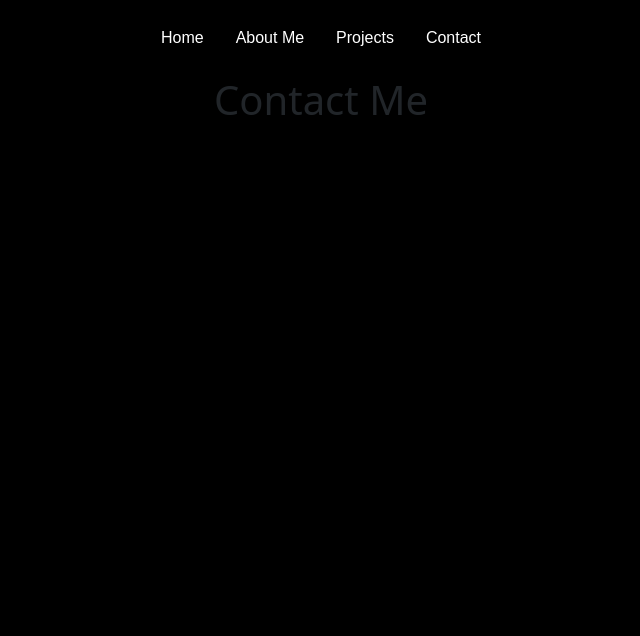
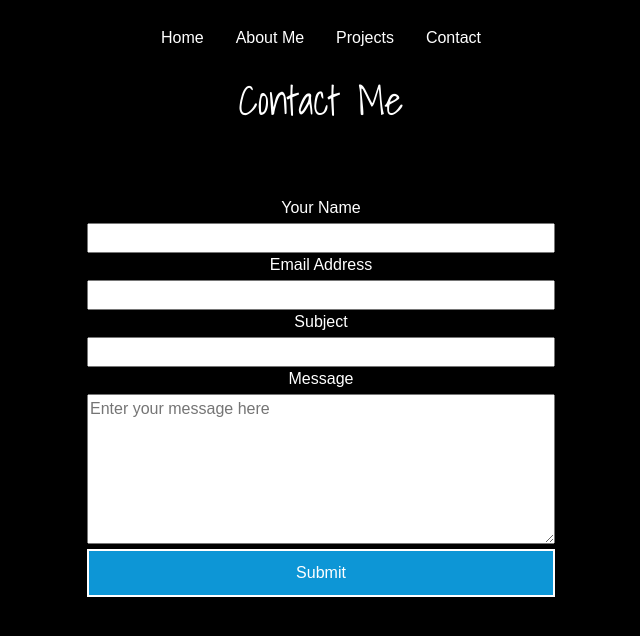
Before and after one commit to KVPang/react-portfolio, a React (Create React App) app: page /contact in a window 1280 px wide. Shown: the top 636 px of the page, without its empty margins (319-959 px from the left). Built offline with nearby package versions, Linux system fonts and the light colour scheme; a web font is replaced by a local one.

Commit message:
contact form and styling

```diff
--- a/src/App.css
+++ b/src/App.css
@@ -96,3 +96,31 @@ body {
 /* PROJECTS */
 
 /* CONTACT */
+form{
+  display: flex;
+  flex-direction: column;
+  padding: 4rem 1rem;
+  margin: auto;
+  max-width: 500px;
+  font-family: arial;
+}
+
+.form h1 {
+  color: white;
+  font-family:'Shadows Into Light', cursive;
+}
+
+label {
+  color: white;
+  margin-bottom: 3px;
+}
+
+.submitBtn {
+  padding: 10px;
+  margin-top: 5px;
+  background-color: rgb(13, 150, 214);
+  border-style: solid;
+  border-width: 2px;
+  border-color: white;
+  color: white;
+}
--- a/src/components/Contact.js
+++ b/src/components/Contact.js
@@ -2,7 +2,20 @@ import React from 'react'
 
 function Contact() {
   return (
-      <h1>Contact Me</h1>
+      <div className="form">
+              <h1>Contact Me</h1>
+      <form>
+          <label>Your Name</label>
+          <input type="text"></input>
+          <label>Email Address</label>
+          <input type="email"></input>
+          <label>Subject</label>
+          <input type="text"></input>
+          <label>Message</label>
+          <textarea rows="6" placeholder="Enter your message here"/>
+          <button className="submitBtn">Submit</button>
+      </form>
+  </div>
 )
 }
 export default Contact
```
